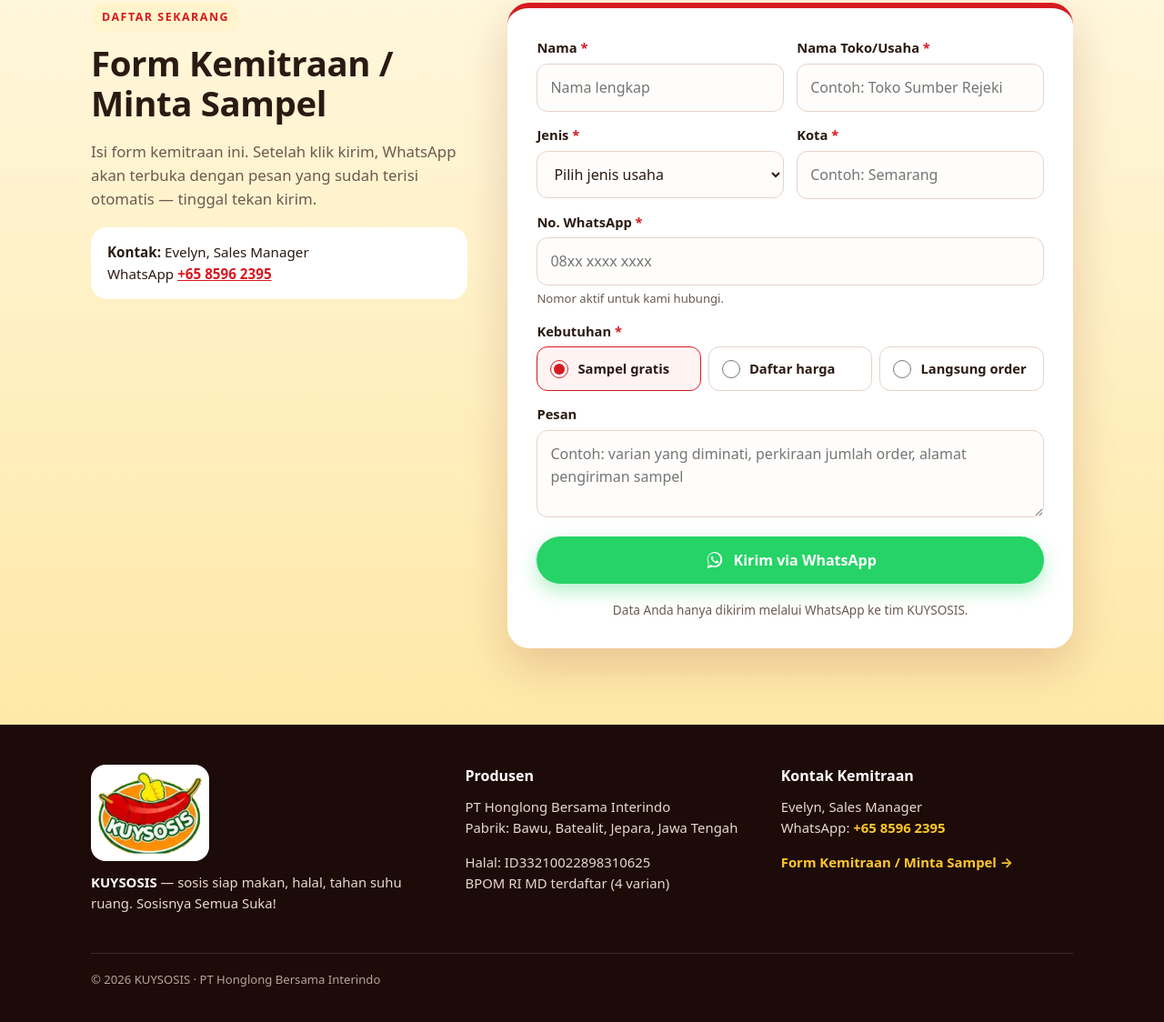
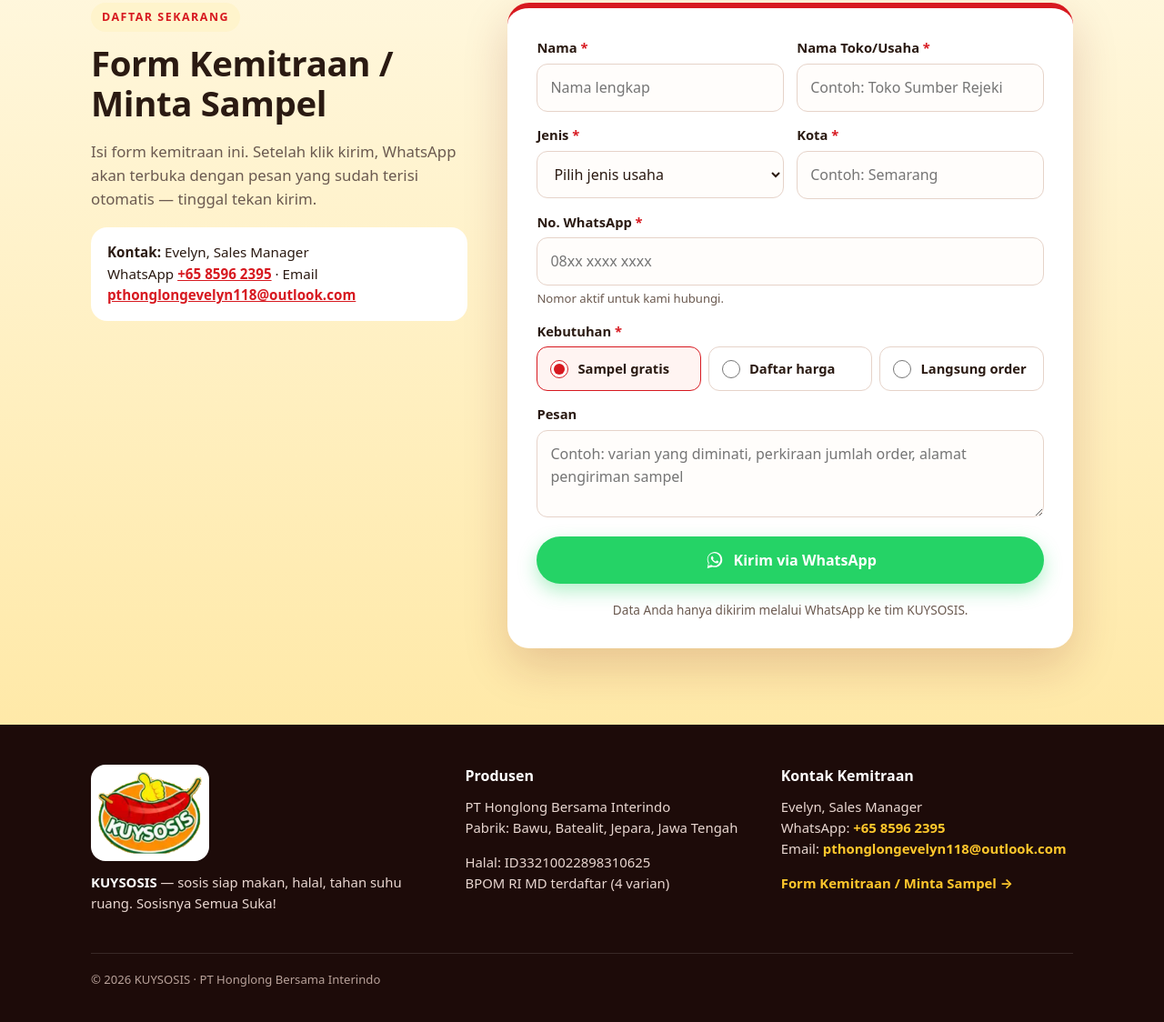
Before and after one commit to WHJ23China/kuysosis, a plain HTML site: page index.html in a window 1280 px wide. Shown: the part 4841-5965 px from the top of the page at 91% size. Drawn offline with Linux system fonts and the light colour scheme.

Commit message:
Add Evelyn sales email next to WhatsApp contact
Contact form and footer now include mailto:pthonglongevelyn118@outlook.com alongside the existing WhatsApp number.

```diff
--- a/index.html
+++ b/index.html
@@ -359,7 +359,7 @@
    <span class="eyebrow">Daftar Sekarang</span>
    <h2 id="h-form">Form Kemitraan / Minta Sampel</h2>
    <p class="lead">Isi form kemitraan ini. Setelah klik kirim, WhatsApp akan terbuka dengan pesan yang sudah terisi otomatis — tinggal tekan kirim.</p>
-   <div class="mfg" style="background:#fff"><b>Kontak:</b> Evelyn, Sales Manager<br>WhatsApp <a href="https://wa.me/6585962395" target="_blank" rel="noopener" style="color:var(--red);font-weight:800">+65 8596 2395</a></div>
+   <div class="mfg" style="background:#fff"><b>Kontak:</b> Evelyn, Sales Manager<br>WhatsApp <a href="https://wa.me/6585962395" target="_blank" rel="noopener" style="color:var(--red);font-weight:800">+65 8596 2395</a> · Email <a href="mailto:pthonglongevelyn118@outlook.com" style="color:var(--red);font-weight:800">pthonglongevelyn118@outlook.com</a></div>
   </div>
   <div class="formcard">
    <form id="leadForm" class="f" novalidate>
@@ -394,7 +394,7 @@
   <div class="grid">
    <div><img class="logo" src="assets/logo-kuysosis-180.png" alt="Logo KUYSOSIS" width="180" height="143" loading="lazy"><p style="margin-top:12px"><b style="color:#fff">KUYSOSIS</b> — sosis siap makan, halal, tahan suhu ruang. Sosisnya Semua Suka!</p></div>
    <div><h4>Produsen</h4><p style="margin:0">PT Honglong Bersama Interindo<br>Pabrik: Bawu, Batealit, Jepara, Jawa Tengah</p><p>Halal: ID33210022898310625<br>BPOM RI MD terdaftar (4 varian)</p></div>
-   <div><h4>Kontak Kemitraan</h4><p style="margin:0">Evelyn, Sales Manager<br>WhatsApp: <a href="https://wa.me/6585962395" target="_blank" rel="noopener">+65 8596 2395</a></p><p><a href="#form">Form Kemitraan / Minta Sampel →</a></p></div>
+   <div><h4>Kontak Kemitraan</h4><p style="margin:0">Evelyn, Sales Manager<br>WhatsApp: <a href="https://wa.me/6585962395" target="_blank" rel="noopener">+65 8596 2395</a><br>Email: <a href="mailto:pthonglongevelyn118@outlook.com">pthonglongevelyn118@outlook.com</a></p><p><a href="#form">Form Kemitraan / Minta Sampel →</a></p></div>
   </div>
   <div class="copy">© <span id="yr">2026</span> KUYSOSIS · PT Honglong Bersama Interindo</div>
  </div>
```
